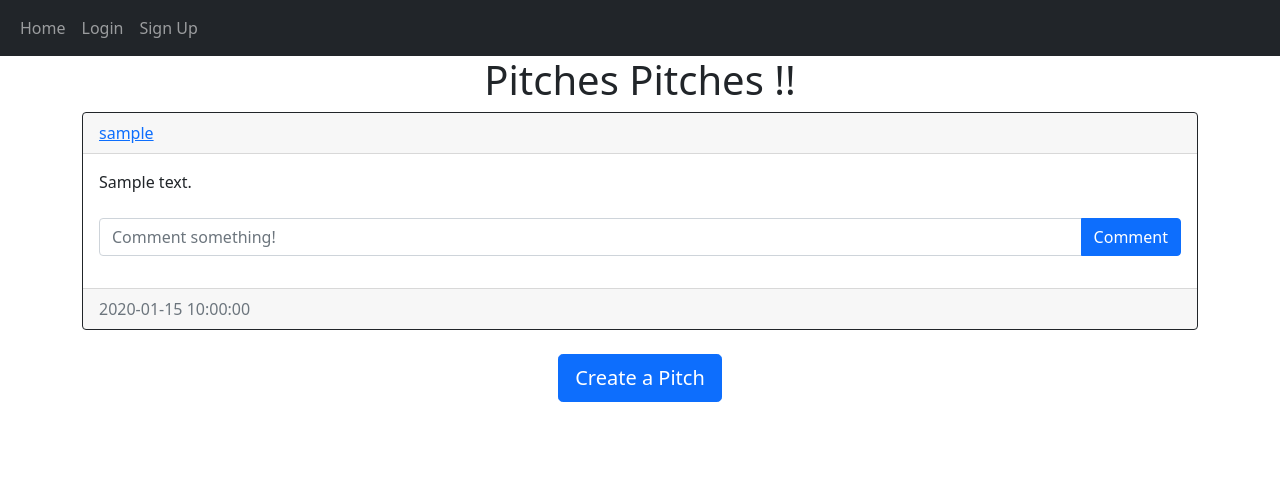
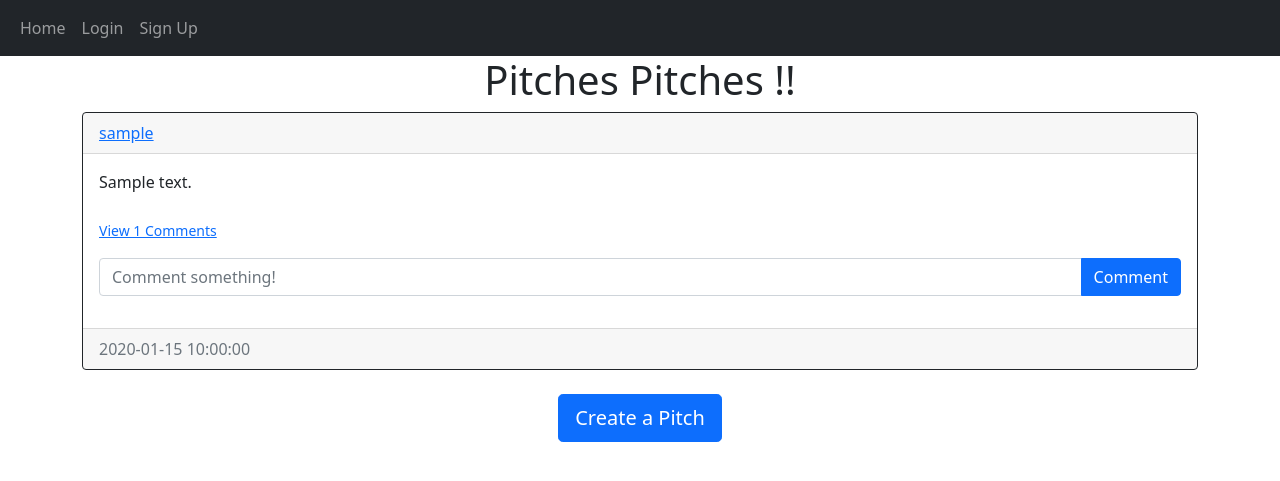
Before and after one commit to faithremo/Pitch, a Flask app: template website/templates/home.html in a window 1280 px wide. Shown: the top 481 px of the page. Run offline with Flask 2, Linux system fonts and the light colour scheme; the template is opened without the code that fills it: most values are stand-ins (such as "Sample title", 1, 10 or a date in 2020).

Commit message:
make count of comments in a pitch

```diff
--- a/website/templates/pitches-div.html
+++ b/website/templates/pitches-div.html
@@ -30,7 +30,7 @@
                     <a href="/pitches/{{comment.user.username}}">{{comment.user.username}}</a>:{{comment.text}}
 
                     <div>
-                        <small class="text-muted"> {{comment.date}}</small>
+                        <small class="text-muted"> {{comment.date_created}}</small>
                     </div>
                 </div>
 
@@ -38,6 +38,15 @@
             </div>
         </div>
     </div>
+    <p class="card-text">
+    {% if pitch.comments|length > 0 %}
+    <a data-bs-toggle="collapse" href="#comments-{{pitch.id}} role=button">
+        <small>View {{pitch.comments|length}} Comments</small>
+    </a>
+    {% else %}
+    <small class="text-muted">No Comments</small>
+    {% endif %}
+    </p>
     <form
         class="input-group mb-3"
         method="POST"
@@ -47,7 +56,7 @@
           type="text"
           id="text"
           name="text"
-          class="form-control"
+          class="form-control"|length
           placeholder="Comment something!"
         />
         <button type="submit" class="btn btn-primary">Comment</button>
```
Also changed, not shown: website/database.db.
